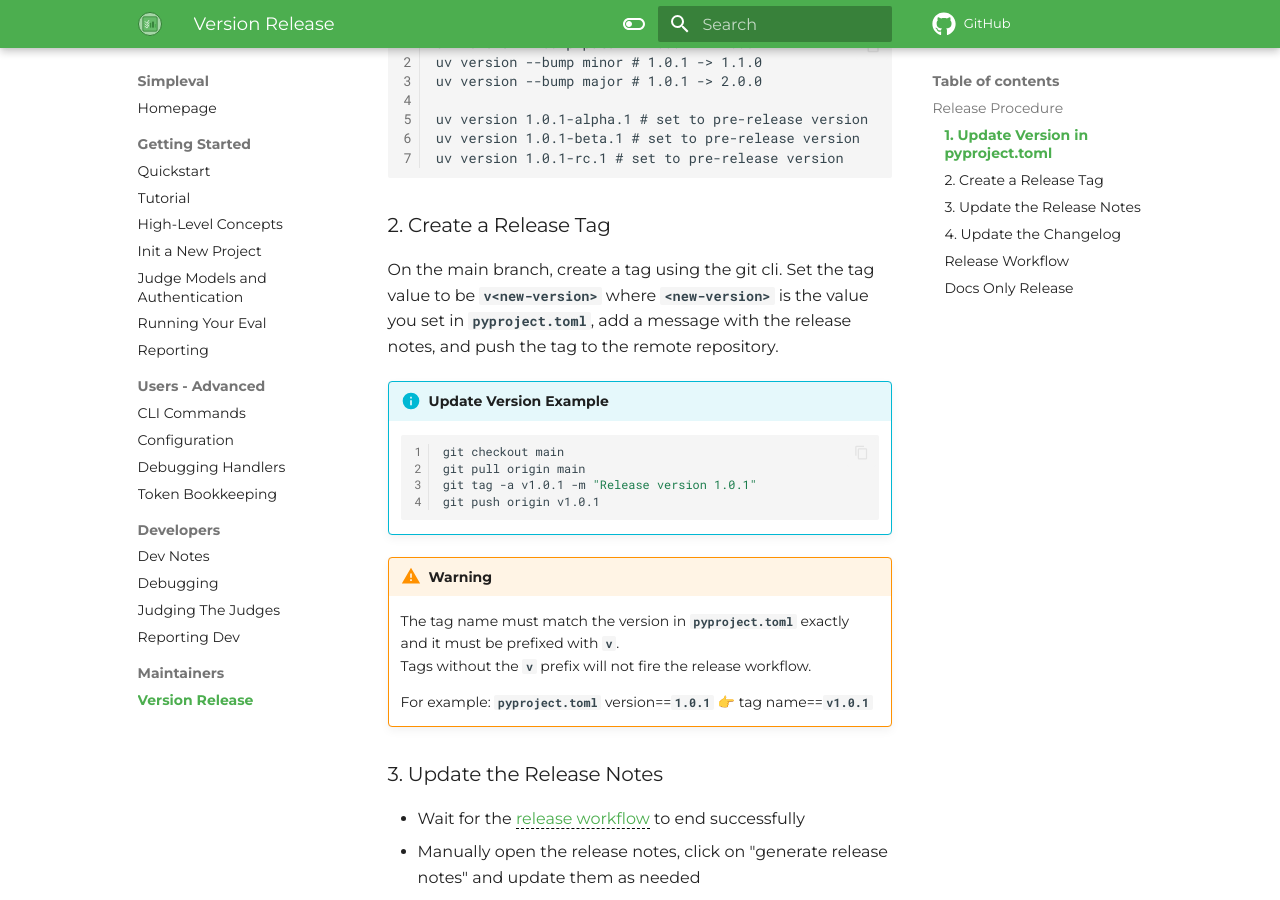
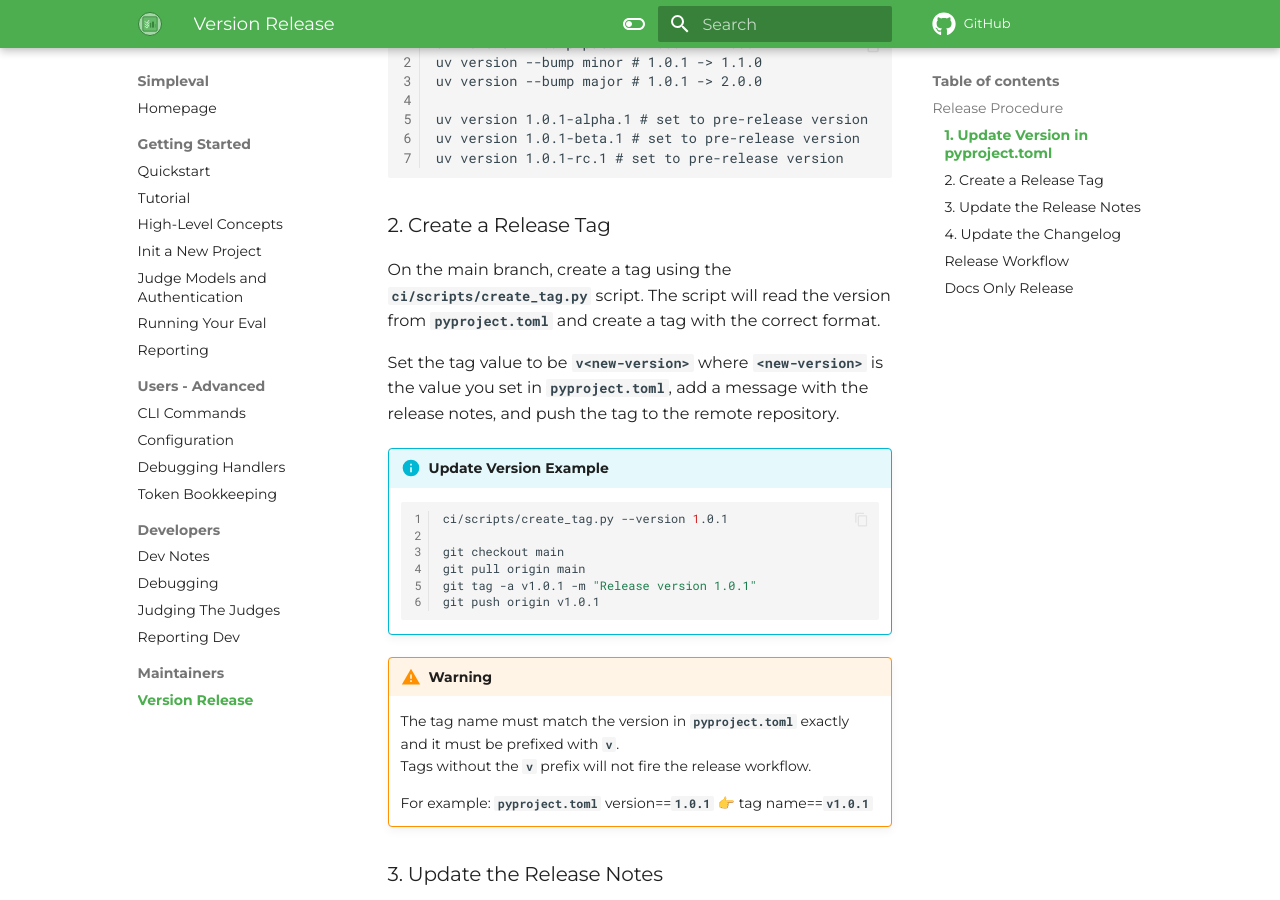
Before and after one commit to cyberark/simple-llm-eval, an MkDocs documentation site: the page built from docs/maintainers/version-release.md, in a window 1280 px wide and 900 px high, scrolled down 970 px. Built offline with MkDocs 1.6.1 and Material for MkDocs 9.7.7, drawn with Linux system fonts in a browser that asks for light colours; comment, search, counter and statistics services are not loaded; the version menu is left out.

Commit message:
chore: create tag script

````diff
--- a/docs/maintainers/version-release.md
+++ b/docs/maintainers/version-release.md
@@ -39,10 +39,15 @@ uv version 1.0.1-rc.1 # set to pre-release version
 ```
 
 ### 2. Create a Release Tag
-On the main branch, create a tag using the git cli. Set the tag value to be `v<new-version>` where `<new-version>` is the value you set in `pyproject.toml`, add a message with the release notes, and push the tag to the remote repository.
+On the main branch, create a tag using the `ci/scripts/create_tag.py` script. The script will read the version from `pyproject.toml`
+and create a tag with the correct format.
+
+Set the tag value to be `v<new-version>` where `<new-version>` is the value you set in `pyproject.toml`, add a message with the release notes, and push the tag to the remote repository.
 
 !!! info "Update Version Example"
     ```bash
+    ci/scripts/create_tag.py --version 1.0.1
+
     git checkout main
     git pull origin main
     git tag -a v1.0.1 -m "Release version 1.0.1"
--- a/pyproject.toml
+++ b/pyproject.toml
@@ -1,6 +1,6 @@
 [project]
 name = "simpleval"
-version = "1.0.0-rc.1"
+version = "1.0.0rc1"
 description = "Simple Evaluation Framework for LLM use cases"
 authors = [{ name = "Roy Ben Yosef", email = "roy.benyosef@cyberark.com" }]
 requires-python = ">=3.11"
````
Also changed, not shown: 1 other file.
